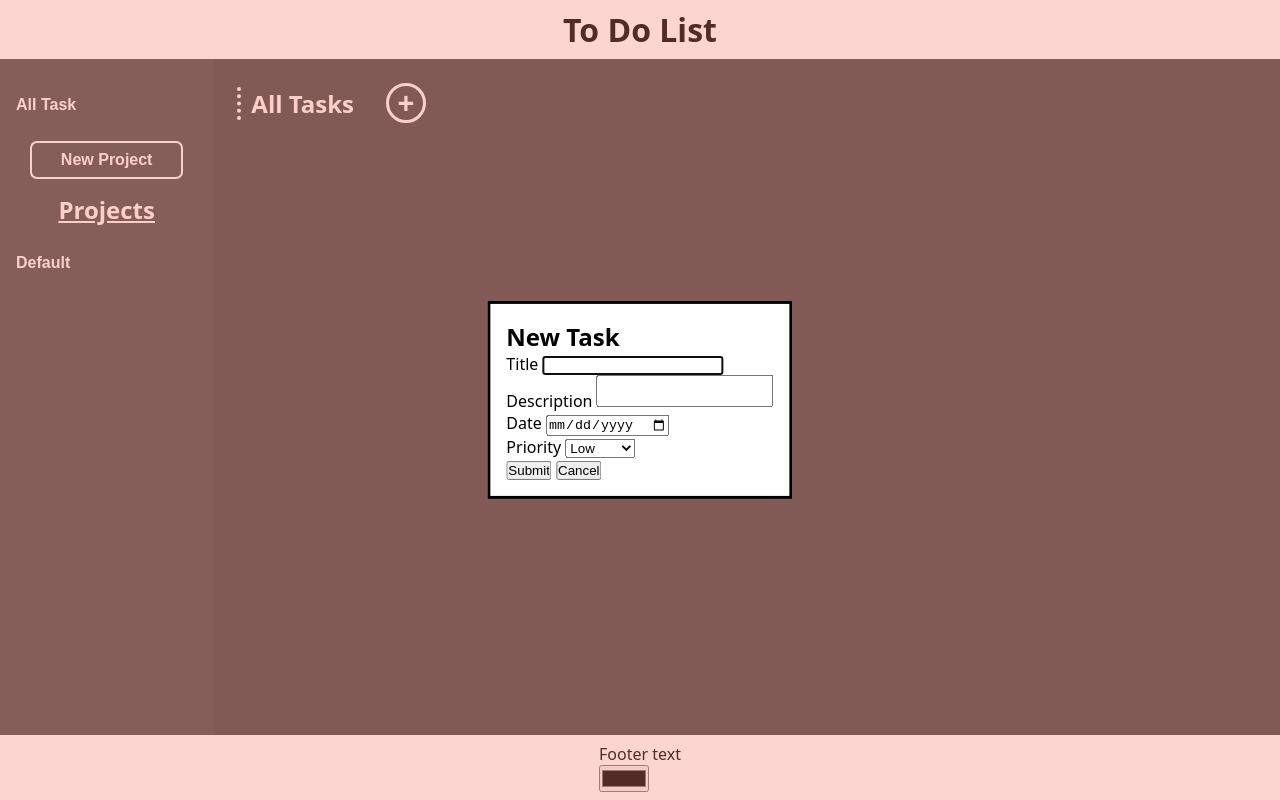
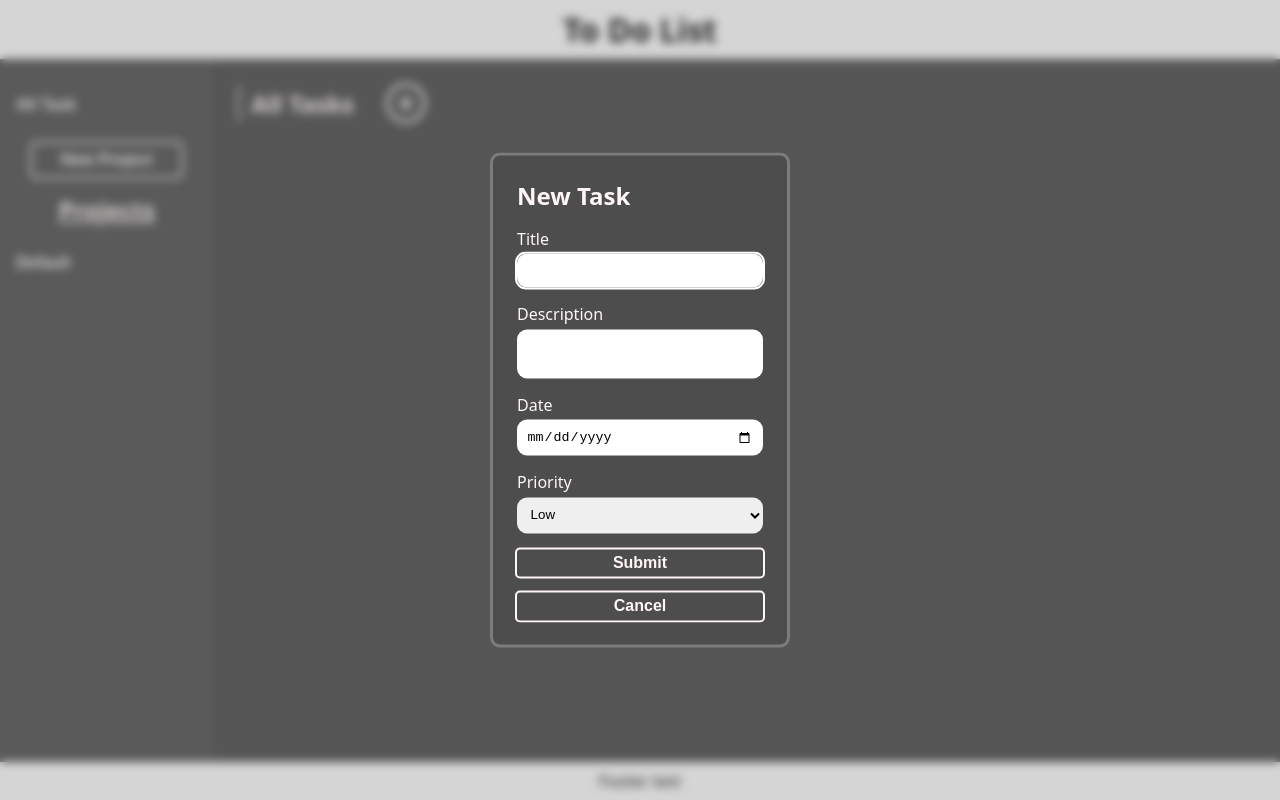
Before and after one commit to daniel0285/to-do-list, a website built with webpack: page src/template.html in a window 1280 px wide. Both pictures are taken after a click on the button "Add Task". Built offline with nearby package versions, Linux system fonts and the light colour scheme.

Commit message:
feat: add styling to dialogs

```diff
--- a/src/modules/DOM.js
+++ b/src/modules/DOM.js
@@ -133,10 +133,10 @@ export class TDLDom {
       "MMM dd, yyyy"
     );
     content.innerHTML = `<h3>${task.title}</h3>
-                       <p>${task.description}</p>
-                       <p>${formattedDate}</p>
-                       <p>${task.priority}</p>
-                       <p>${task.status}</p>`;
+                       <p>Description: ${task.description}</p>
+                       <p>Deadline: ${formattedDate}</p>
+                       <p>Importance: ${task.priority}</p>
+                       <p>Status: ${task.status}</p>`;
     viewDialog.showModal();
   }
 
--- a/src/styles.scss
+++ b/src/styles.scss
@@ -39,11 +39,8 @@ footer {
   padding: 0.5rem;
 }
 
-.main-wrapper {
-  flex-grow: 1;
-  display: grid;
-  grid-template-columns: 1fr 5fr;
-  width: 100%;
+textarea {
+  resize: none;
 }
 
 nav {
@@ -192,6 +189,13 @@ nav {
   }
 }
 
+.main-wrapper {
+  flex-grow: 1;
+  display: grid;
+  grid-template-columns: 1fr 5fr;
+  width: 100%;
+}
+
 #currentDisplay {
   background-color: rgb(71, 71, 71);
   padding: 1.5rem;
@@ -313,15 +317,76 @@ dialog {
   top: 50%;
   left: 50%;
   transform: translate(-50%, -50%);
-  padding: 1rem;
+
+  background-color: #4d4d4d;
+  border: 3px solid rgb(124, 124, 124);
+  border-radius: 10px;
+  padding: 1.5rem;
+  min-width: 300px;
+
+  .task-content {
+    @include flex(column);
+    gap: 1rem;
+    color: $text-clr-light;
+    h3 {
+      text-align: center;
+      font-size: 1.5rem;
+    }
+
+    p {
+      font-size: 1rem;
+    }
+  }
+
+  form {
+    @include flex(column);
+    gap: 1rem;
+    color: $text-clr-light;
+
+    input,
+    textarea,
+    select {
+      outline-color: transparent;
+      border: none;
+      padding: 0.6rem;
+      border-radius: 10px;
+    }
+
+    .input-field {
+      display: flex;
+      flex-direction: column;
+      gap: 0.2rem;
+    }
+  }
+
+  .js-close-btn,
+  .form-submit {
+    border: none;
+    font-weight: bold;
+    background-color: transparent;
+    color: $text-clr-light;
+    cursor: pointer;
+    @include transition();
+    outline: 2px solid $text-clr-light;
+    border-radius: 3px;
+    font-size: 1rem;
+    padding: 0.3rem;
+    width: 100%;
+
+    &:hover {
+      background-color: $text-clr-light;
+      color: #767676;
+    }
+  }
+
+  &::backdrop {
+    background-color: rgba(120, 120, 120, 0.308);
+    backdrop-filter: blur(5px);
+  }
 }
 
-dialog::backdrop {
-  background-color: rgba(250, 128, 114, 0.333);
-}
-
-textarea {
-  resize: none;
+#viewDialog button {
+  margin-top: 10px;
 }
 
 .hidden {
--- a/src/template.html
+++ b/src/template.html
@@ -42,8 +42,6 @@
     </main>
     <footer>
         <p>Footer text</p>
-
-        <input type="color">
     </footer>
     <dialog id="inputDialog">
         <form id="inputForm">
@@ -68,7 +66,7 @@
                     <option value="High">High</option>
                 </select>
             </div>
-            <input type="submit" id="submit">
+            <input type="submit" class="form-submit" id="submit">
             <button class="js-close-btn">Cancel</button>
 
         </form>
@@ -76,11 +74,6 @@
     <dialog id="editDialog">
         <form id="editForm">
             <h2>Edit Task Details</h2>
-            <div class="IDs">
-                <input type="hidden" name="TID" id="TID">
-                <input type="hidden" name="PID" id="PID">
-            </div>
-
             <div class="input-field">
                 <label for="title">Name</label>
                 <input type="text" name="title" id="title" required>
@@ -101,8 +94,12 @@
                     <option value="High">High</option>
                 </select>
             </div>
-            <input type="submit" id="submit">
+            <input type="submit" class="form-submit" id="submit">
             <button class="js-close-btn">Cancel</button>
+            <div class="IDs">
+                <input type="hidden" name="TID" id="TID">
+                <input type="hidden" name="PID" id="PID">
+            </div>
         </form>
     </dialog>
     <dialog id="viewDialog">
```
